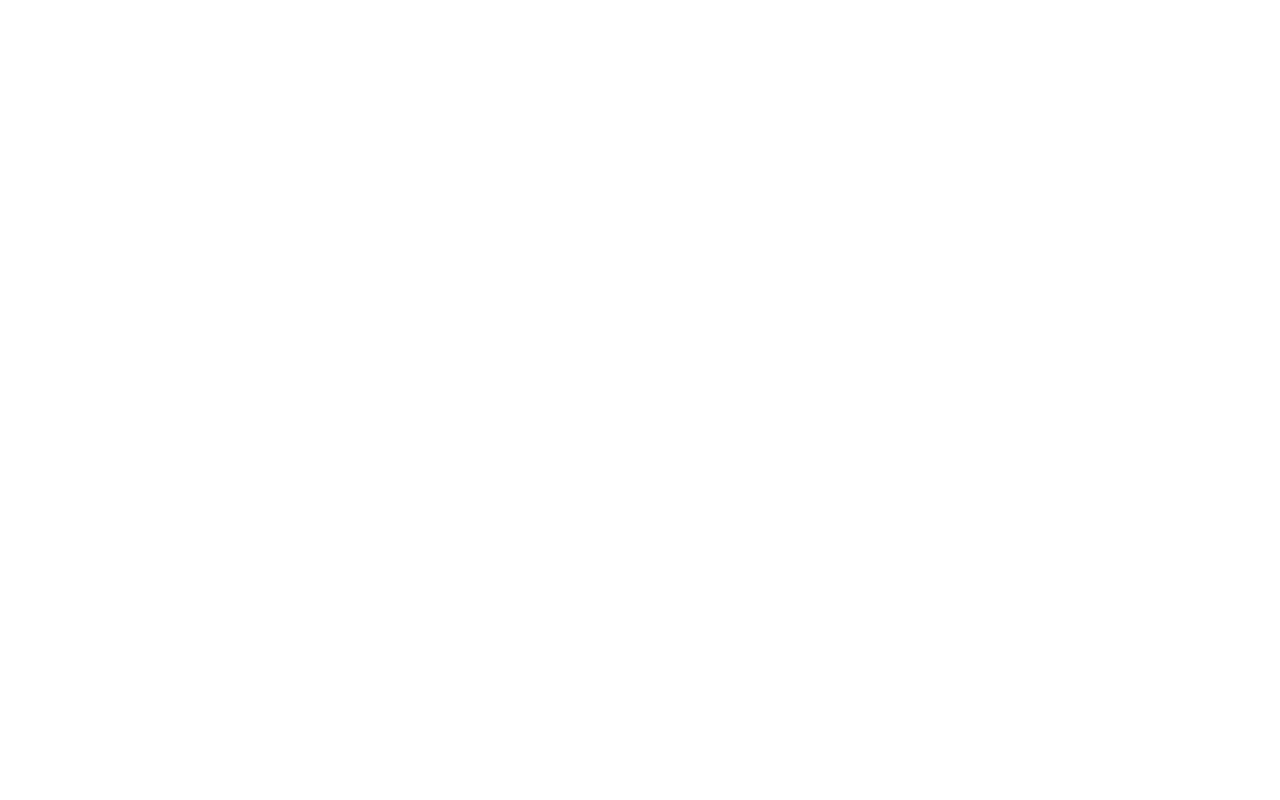
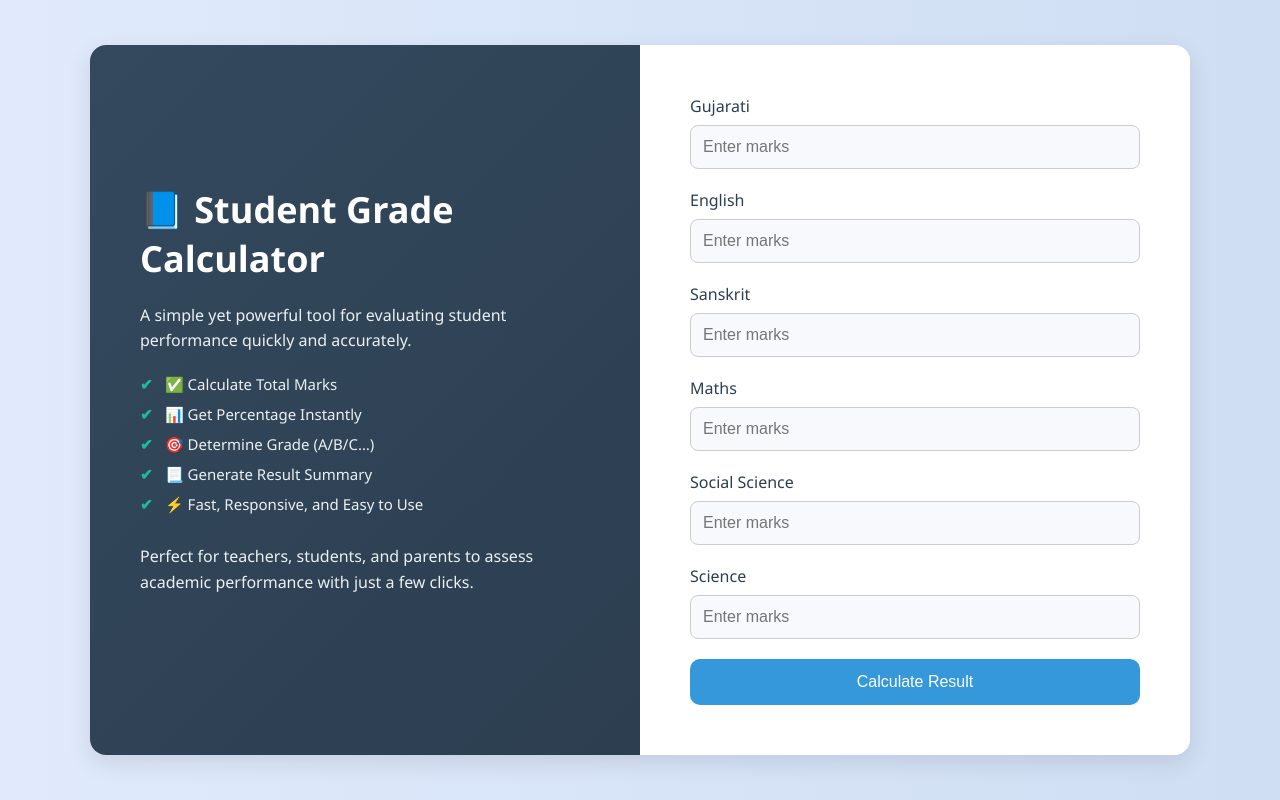
Before and after one commit to jinilptl/Javascript-Projects, a plain HTML site: page Student Grade Calculator/index.html in a window 1280 px wide. Drawn offline with Linux system fonts and the light colour scheme.

Commit message:
styling add and ui looking perfect

```diff
--- a/Student Grade Calculator/index.html
+++ b/Student Grade Calculator/index.html
@@ -1,13 +1,63 @@
 <!DOCTYPE html>
 <html lang="en">
 <head>
-    <meta charset="UTF-8">
-    <meta name="viewport" content="width=device-width, initial-scale=1.0">
-    <title>Student Grade Calculator</title>
-    <link rel="stylesheet" href="style.css">
-    <script src="./script.js" defer></script>
+  <meta charset="UTF-8">
+  <title>Student Grade Calculator</title>
+  <meta name="viewport" content="width=device-width, initial-scale=1.0">
+  <link rel="stylesheet" href="style.css">
 </head>
 <body>
 
+  <div class="card">
+    <!-- Left Box -->
+   <div class="card-left">
+  <h1 class="fade-in">📘 Student Grade Calculator</h1>
+  <p class="fade-in delay-1">A simple yet powerful tool for evaluating student performance quickly and accurately.</p>
+
+  <ul class="features-list fade-in delay-2">
+    <li>✅ Calculate Total Marks</li>
+    <li>📊 Get Percentage Instantly</li>
+    <li>🎯 Determine Grade (A/B/C…)</li>
+    <li>📃 Generate Result Summary</li>
+    <li>⚡ Fast, Responsive, and Easy to Use</li>
+  </ul>
+
+  <p class="fade-in delay-3">Perfect for teachers, students, and parents to assess academic performance with just a few clicks.</p>
+</div>
+
+
+    <!-- Right Box (Form) -->
+    <div class="card-right">
+      <form>
+        <div class="form-group">
+          <label for="gujarati">Gujarati</label>
+          <input type="number" id="gujarati" placeholder="Enter marks">
+        </div>
+        <div class="form-group">
+          <label for="english">English</label>
+          <input type="number" id="english" placeholder="Enter marks">
+        </div>
+        <div class="form-group">
+          <label for="sanskrit">Sanskrit</label>
+          <input type="number" id="sanskrit" placeholder="Enter marks">
+        </div>
+        <div class="form-group">
+          <label for="maths">Maths</label>
+          <input type="number" id="maths" placeholder="Enter marks">
+        </div>
+        <div class="form-group">
+          <label for="social">Social Science</label>
+          <input type="number" id="social" placeholder="Enter marks">
+        </div>
+        <div class="form-group">
+          <label for="science">Science</label>
+          <input type="number" id="science" placeholder="Enter marks">
+        </div>
+
+        <button type="submit" class="submit-btn">Calculate Result</button>
+      </form>
+    </div>
+  </div>
+
 </body>
 </html>
--- a/Student Grade Calculator/style.css
+++ b/Student Grade Calculator/style.css
@@ -0,0 +1,176 @@
+/* Reset and Base */
+* {
+  margin: 0;
+  padding: 0;
+  box-sizing: border-box;
+}
+
+body {
+  font-family: 'Segoe UI', sans-serif;
+  background: linear-gradient(to right, #e0eafc, #cfdef3);
+  min-height: 100vh;
+  display: flex;
+  justify-content: center;
+  align-items: center;
+  padding: 40px 20px;
+}
+
+/* Card Layout */
+.card {
+  display: flex;
+  flex-wrap: wrap;
+  background-color: #fff;
+  border-radius: 16px;
+  box-shadow: 0 8px 24px rgba(0, 0, 0, 0.1);
+  overflow: hidden;
+  max-width: 1100px;
+  width: 100%;
+}
+
+/* Left Box */
+.card-left {
+  flex: 1;
+  padding: 50px;
+  background: linear-gradient(135deg, #34495e, #2c3e50);
+  color: #ecf0f1;
+  display: flex;
+  flex-direction: column;
+  justify-content: center;
+  animation: slideInLeft 0.8s ease-out;
+}
+
+.card-left h1 {
+  font-size: 36px;
+  margin-bottom: 20px;
+  font-weight: 700;
+  color: #ffffff;
+}
+
+.card-left p {
+  font-size: 16px;
+  line-height: 1.6;
+  margin-bottom: 20px;
+}
+
+.features-list {
+  list-style: none;
+  padding-left: 0;
+  margin-bottom: 20px;
+}
+
+.features-list li {
+  font-size: 15px;
+  margin-bottom: 10px;
+  position: relative;
+  padding-left: 25px;
+}
+
+.features-list li::before {
+  content: "✔";
+  position: absolute;
+  left: 0;
+  color: #1abc9c;
+  font-weight: bold;
+}
+
+/* Fade-in animations */
+.fade-in {
+  opacity: 0;
+  transform: translateY(10px);
+  animation: fadeInUp 1s forwards;
+}
+
+.delay-1 {
+  animation-delay: 0.3s;
+}
+.delay-2 {
+  animation-delay: 0.6s;
+}
+.delay-3 {
+  animation-delay: 0.9s;
+}
+
+@keyframes fadeInUp {
+  to {
+    opacity: 1;
+    transform: translateY(0);
+  }
+}
+
+@keyframes slideInLeft {
+  from {
+    transform: translateX(-60px);
+    opacity: 0;
+  }
+  to {
+    transform: translateX(0);
+    opacity: 1;
+  }
+}
+
+/* Right Box */
+.card-right {
+  flex: 1;
+  padding: 50px;
+  background-color: #ffffff;
+}
+
+.form-group {
+  margin-bottom: 20px;
+}
+
+label {
+  display: block;
+  margin-bottom: 8px;
+  color: #2c3e50;
+  font-weight: 500;
+}
+
+input[type="number"] {
+  width: 100%;
+  padding: 12px;
+  font-size: 16px;
+  border-radius: 8px;
+  border: 1px solid #ccc;
+  background-color: #f7f9fc;
+  color: #333;
+  transition: border 0.3s;
+}
+
+input[type="number"]:focus {
+  border-color: #3498db;
+  outline: none;
+}
+
+/* Submit Button */
+.submit-btn {
+  width: 100%;
+  padding: 14px;
+  font-size: 16px;
+  background-color: #3498db;
+  color: white;
+  border: none;
+  border-radius: 10px;
+  cursor: pointer;
+  transition: background-color 0.3s ease;
+}
+
+.submit-btn:hover {
+  background-color: #2d88c8;
+}
+
+/* Responsive */
+@media (max-width: 768px) {
+  .card {
+    flex-direction: column;
+  }
+
+  .card-left,
+  .card-right {
+    padding: 30px;
+  }
+
+  .card-left h1 {
+    font-size: 28px;
+  }
+}
```
